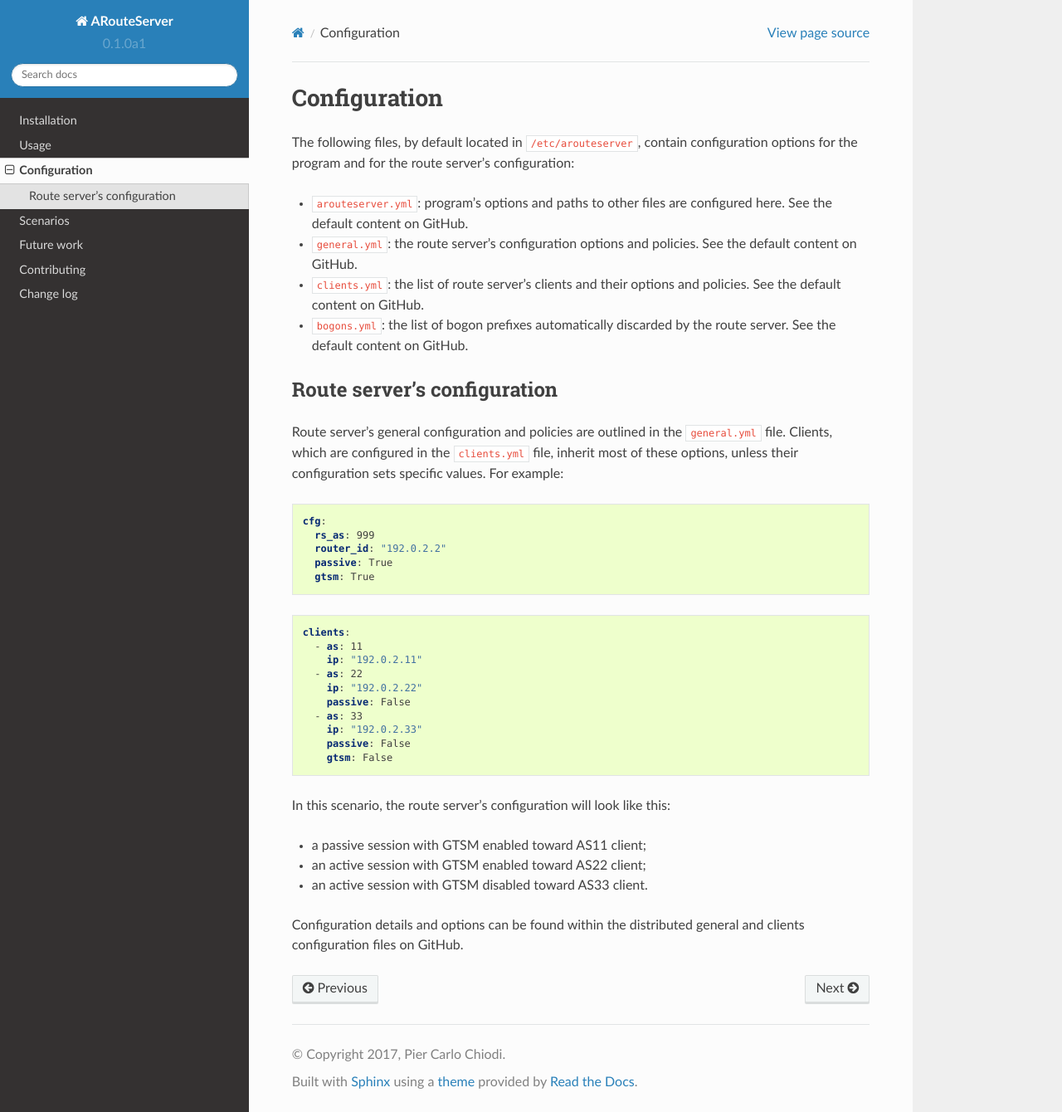
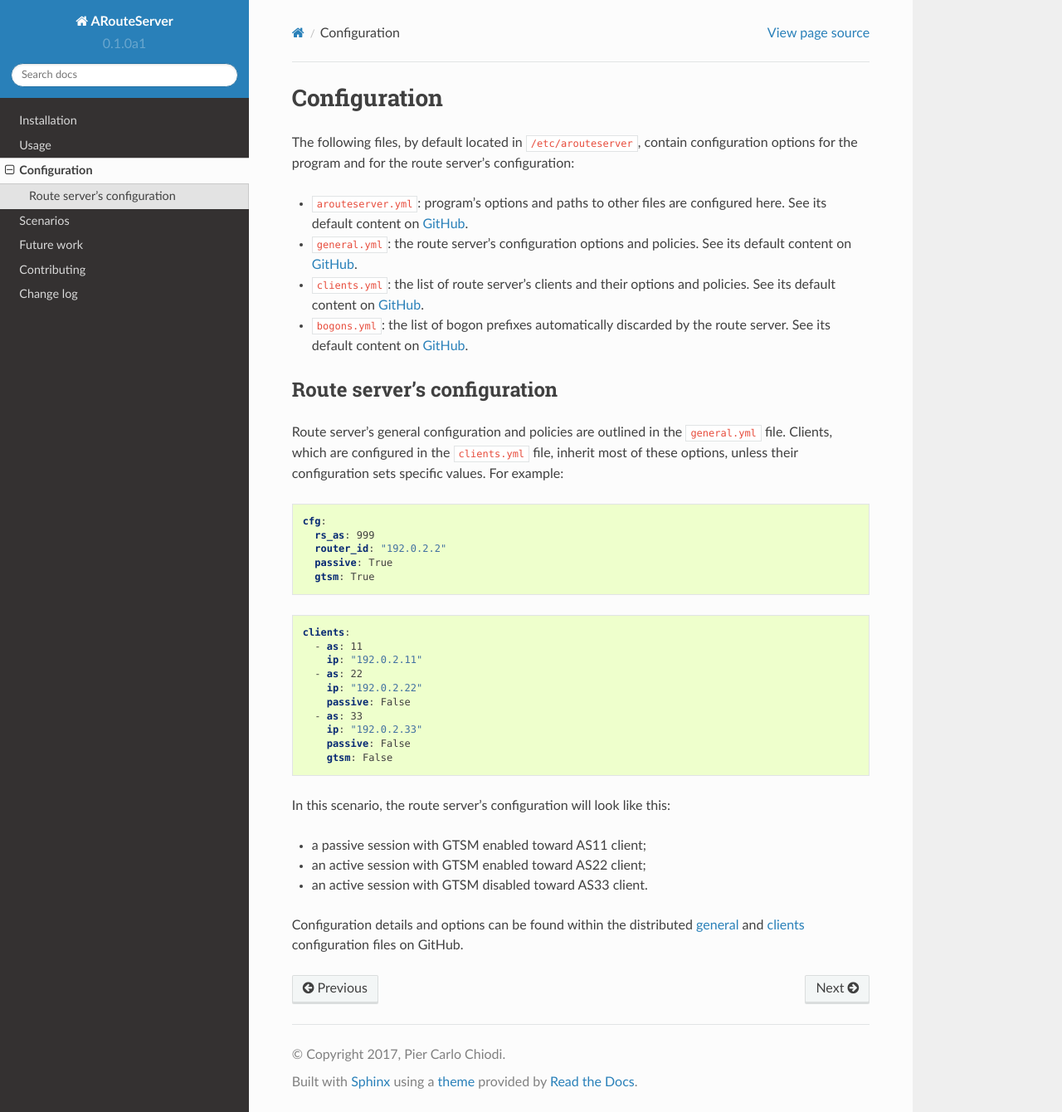
Before and after one commit to pierky/arouteserver, a Sphinx documentation site: the page built from docs/CONFIG.rst, in a window 1280 px wide and 1340 px high. Shown: the whole window at 83% size. Built offline with Sphinx 7.4.7 and the Read the Docs theme 2.0.0, drawn with Linux system fonts in a browser that asks for light colours.

Commit message:
docs: link to files on GitHub

```diff
--- a/docs/CONFIG.rst
+++ b/docs/CONFIG.rst
@@ -3,13 +3,17 @@ Configuration
 
 The following files, by default located in ``/etc/arouteserver``, contain configuration options for the program and for the route server's configuration:
 
-- ``arouteserver.yml``: program's options and paths to other files are configured here. See the default content on GitHub.
+- ``arouteserver.yml``: program's options and paths to other files are configured here.
+  See its default content on `GitHub <https://github.com/pierky/arouteserver/blob/master/config.d/arouteserver.yml>`_.
 
-- ``general.yml``: the route server's configuration options and policies. See the default content on GitHub.
+- ``general.yml``: the route server's configuration options and policies.
+  See its default content on `GitHub <https://github.com/pierky/arouteserver/blob/master/config.d/general.yml>`_.
 
-- ``clients.yml``: the list of route server's clients and their options and policies. See the default content on GitHub.
+- ``clients.yml``: the list of route server's clients and their options and policies.
+  See its default content on `GitHub <https://github.com/pierky/arouteserver/blob/master/config.d/clients.yml>`_.
 
-- ``bogons.yml``: the list of bogon prefixes automatically discarded by the route server. See the default content on GitHub.
+- ``bogons.yml``: the list of bogon prefixes automatically discarded by the route server.
+  See its default content on `GitHub <https://github.com/pierky/arouteserver/blob/master/config.d/bogons.yml>`_.
 
 Route server's configuration
 ----------------------------
@@ -43,4 +47,4 @@ In this scenario, the route server's configuration will look like this:
 - an active session with GTSM enabled toward AS22 client;
 - an active session with GTSM disabled toward AS33 client.
 
-Configuration details and options can be found within the distributed general and clients configuration files on GitHub.
+Configuration details and options can be found within the distributed `general <https://github.com/pierky/arouteserver/blob/master/config.d/general.yml>`_ and `clients <https://github.com/pierky/arouteserver/blob/master/config.d/general.yml>`_ configuration files on GitHub.
--- a/docs/index.rst
+++ b/docs/index.rst
@@ -79,7 +79,7 @@ Features
   - **GTSM** (Generalized TTL Security Mechanism - `RFC5082`_);
   - **ADD-PATH** capability (`RFC7911`_).
 
-A comprehensive list of features can be found within the comments of the distributed configuration file on GitHub.
+A comprehensive list of features can be found within the comments of the distributed configuration file on `GitHub <https://github.com/pierky/arouteserver/blob/master/config.d/general.yml>`_.
 
 More feature are already planned: see the :doc:`FUTUREWORK` section for more details.
 
```
